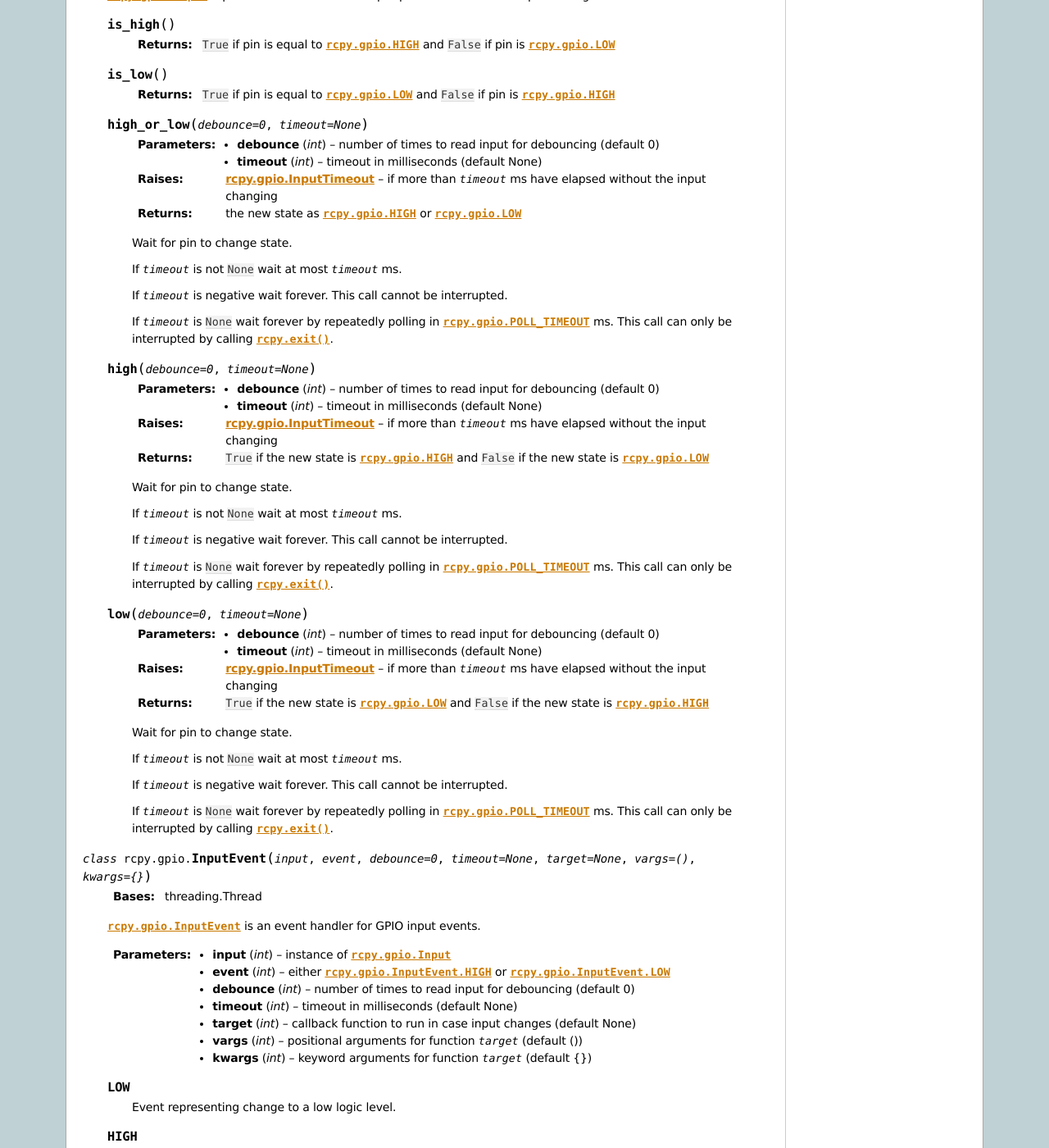
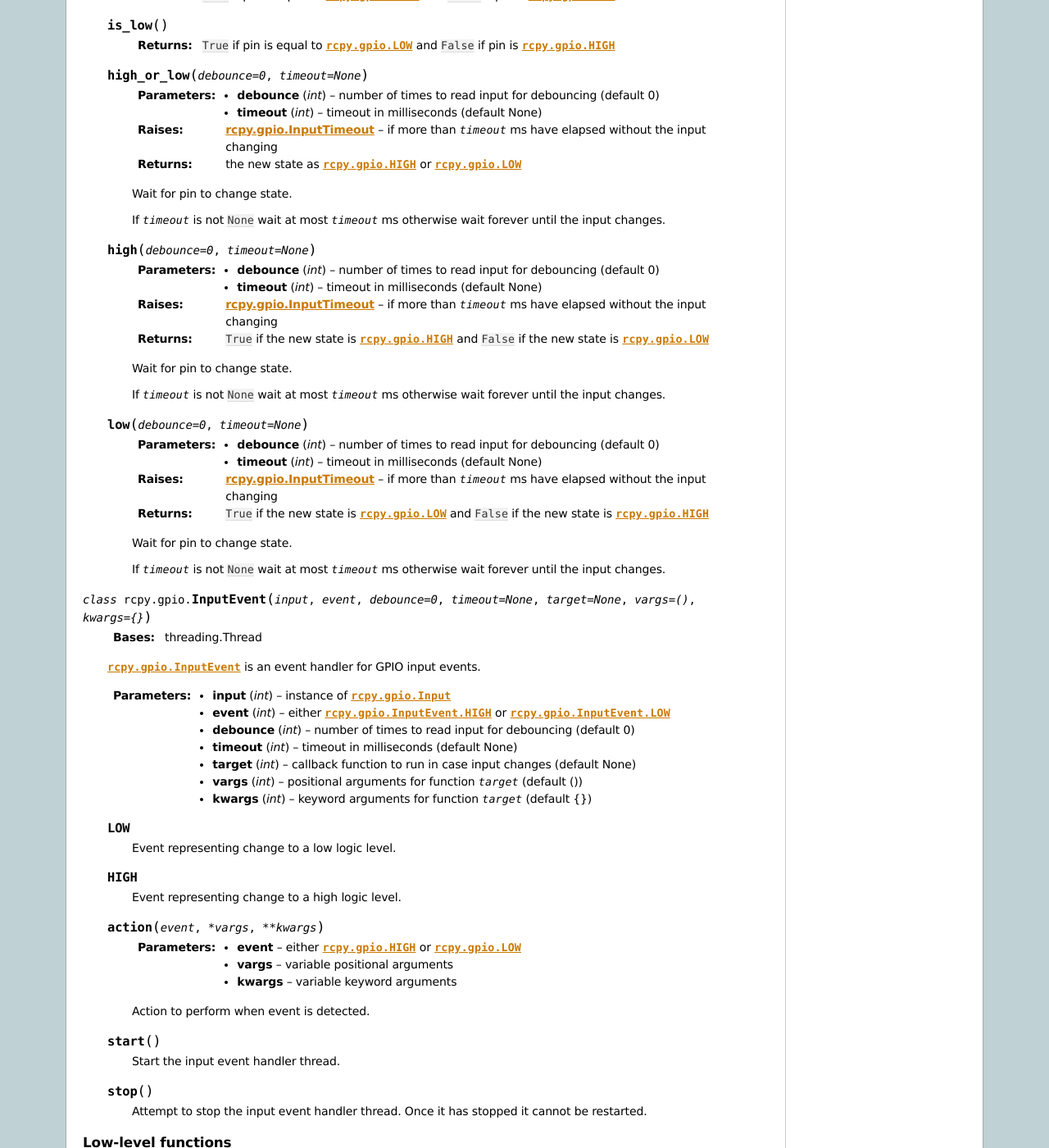
Before and after one commit to mcdeoliveira/rcpy, a Sphinx documentation site: the page built from doc/modules.rst, in a window 1280 px wide and 1400 px high, scrolled down 3377 px. Shown: the whole window at 82% size. Built offline with Sphinx 7.4.7, drawn with Linux system fonts in a browser that asks for light colours; some of the changed text lies outside the part shown.

Commit message:
Removing dependency on POLL_TIMEOUT

```diff
--- a/doc/modules.rst
+++ b/doc/modules.rst
@@ -200,10 +200,6 @@
 
    Logic low level; equals `0`.
 
-.. py:data:: POLL_TIMEOUT
-
-   Timeout in ms to be used when polling GPIO input (Default 100ms)
-
 .. py:data:: DEBOUNCE_INTERVAL
 
    Interval in ms to be used for debouncing (Default 0.5ms)
@@ -239,11 +235,8 @@
 
       Wait for pin to change state.
 
-      If `timeout` is not :samp:`None` wait at most `timeout` ms.
+      If `timeout` is not :samp:`None` wait at most `timeout` ms otherwise wait forever until the input changes.
 
-      If `timeout` is negative wait forever. This call cannot be interrupted.
-
-      If `timeout` is :samp:`None` wait forever by repeatedly polling in :py:data:`rcpy.gpio.POLL_TIMEOUT` ms. This call can only be interrupted by calling :py:func:`rcpy.exit`.
 
    .. py:method:: high(debounce = 0, timeout = None)
 
@@ -255,11 +248,7 @@
 
       Wait for pin to change state.
 
-      If `timeout` is not :samp:`None` wait at most `timeout` ms.
-
-      If `timeout` is negative wait forever. This call cannot be interrupted.
-
-      If `timeout` is :samp:`None` wait forever by repeatedly polling in :py:data:`rcpy.gpio.POLL_TIMEOUT` ms. This call can only be interrupted by calling :py:func:`rcpy.exit`.
+      If `timeout` is not :samp:`None` wait at most `timeout` ms otherwise wait forever until the input changes.
 
    .. py:method:: low(debounce = 0, timeout = None)
 
@@ -271,11 +260,7 @@
 
       Wait for pin to change state.
 
-      If `timeout` is not :samp:`None` wait at most `timeout` ms.
-
-      If `timeout` is negative wait forever. This call cannot be interrupted.
-
-      If `timeout` is :samp:`None` wait forever by repeatedly polling in :py:data:`rcpy.gpio.POLL_TIMEOUT` ms. This call can only be interrupted by calling :py:func:`rcpy.exit`.
+      If `timeout` is not :samp:`None` wait at most `timeout` ms otherwise wait forever until the input changes.
 
 .. py:class:: InputEvent(input, event, debounce = 0, timeout = None, target = None, vargs = (), kwargs = {})
 
@@ -513,11 +498,7 @@
 
       Wait for button state to change.
 
-      If `timeout` is not :samp:`None` wait at most `timeout` ms.
-
-      If `timeout` is negative wait forever. This call cannot be interrupted.
-
-      If `timeout` is :samp:`None` wait forever by repeatedly polling in :py:data:`rcpy.gpio.POLL_TIMEOUT` ms. This call can only be interrupted by calling :py:func:`rcpy.exit`.
+      If `timeout` is not :samp:`None` wait at most `timeout` ms otherwise wait forever until the input changes.
 
    .. py:method:: pressed(debounce = rcpy.button.DEBOUNCE, timeout = None)
 
@@ -529,11 +510,7 @@
 
       Wait for button state to change.
 
-      If `timeout` is not :samp:`None` wait at most `timeout` ms.
-
-      If `timeout` is negative wait forever. This call cannot be interrupted.
-
-      If `timeout` is :samp:`None` wait forever by repeatedly polling in :py:data:`rcpy.gpio.POLL_TIMEOUT` ms. This call can only be interrupted by calling :py:func:`rcpy.exit`.
+      If `timeout` is not :samp:`None` wait at most `timeout` ms otherwise wait forever until the input changes.
 
    .. py:method:: released(debounce = rcpy.button.DEBOUNCE, timeout = None)
 
@@ -545,11 +522,7 @@
 
       Wait for button state to change.
 
-      If `timeout` is not :samp:`None` wait at most `timeout` ms.
-
-      If `timeout` is negative wait forever. This call cannot be interrupted.
-
-      If `timeout` is :samp:`None` wait forever by repeatedly polling in :py:data:`rcpy.gpio.POLL_TIMEOUT` ms. This call can only be interrupted by calling :py:func:`rcpy.exit`.
+      If `timeout` is not :samp:`None` wait at most `timeout` ms otherwise wait forever until the input changes.
 
 .. py:class:: ButtonEvent(input, event, debounce = rcpy.button.DEBOUNCE, timeout = None, target = None, vargs = (), kwargs = {})
 
```
Also changed, not shown: 1 other file.
